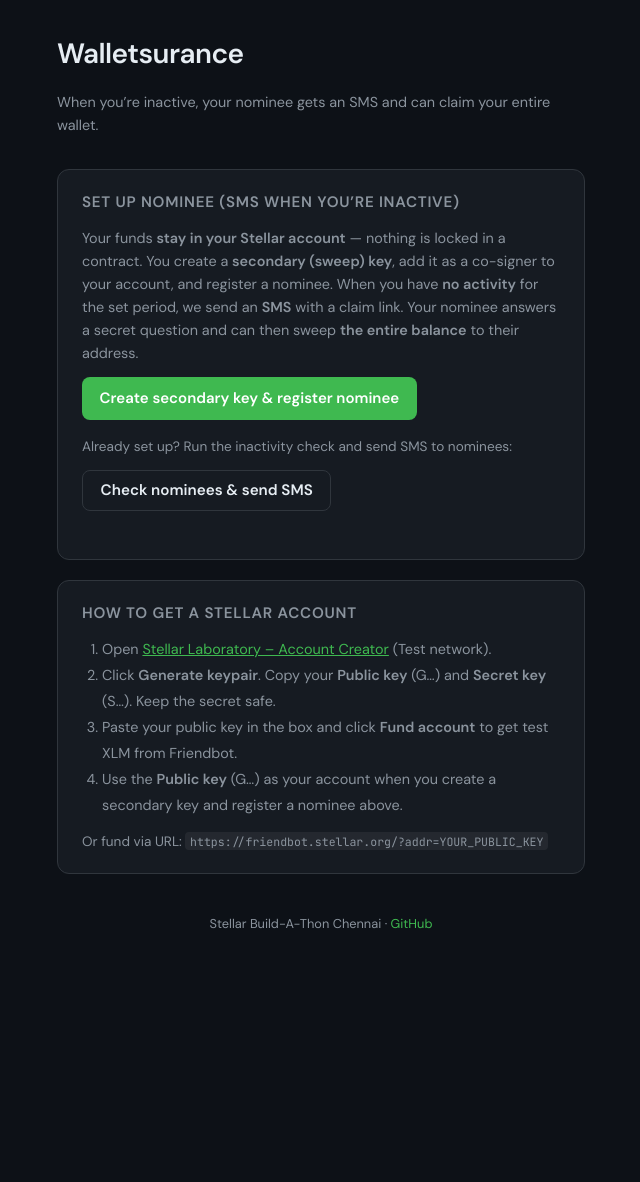
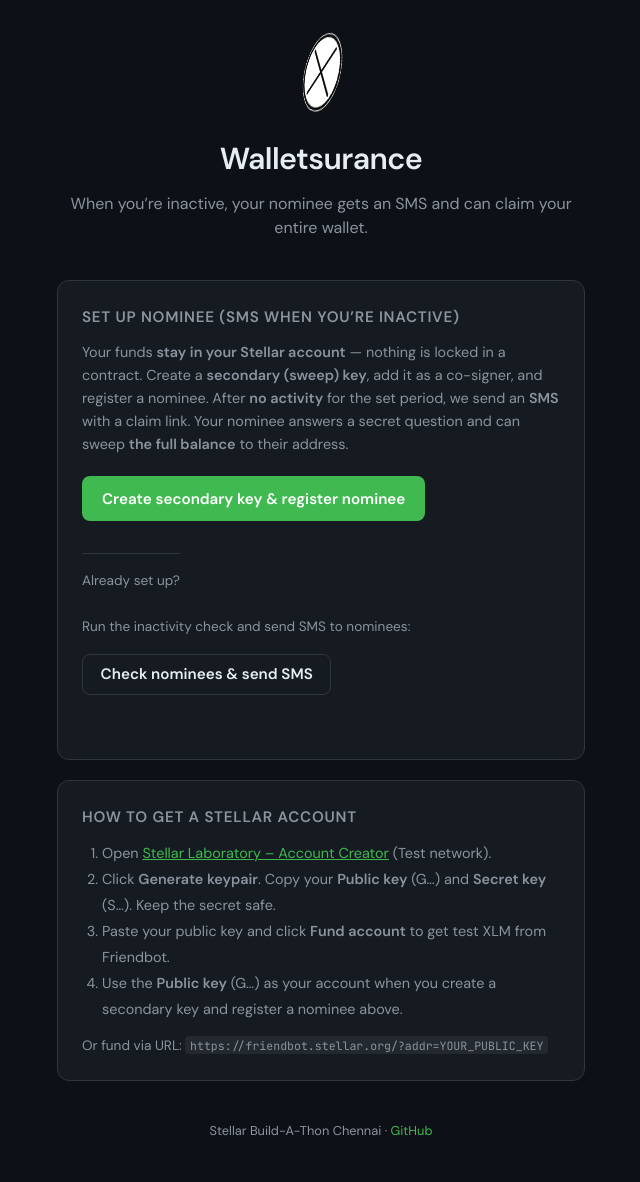
Before and after one commit to vaduvanathan/stellar-hackathon, a Flask app: page / in a window 1280 px wide. Shown: the whole page, without its empty margins (319-959 px from the left). Before the commit the page ends 929 px from the top, so only its background shows below. Run offline with Flask 3, Linux system fonts and the light colour scheme.

Commit message:
Frontend: 3D Stellar logo, hero layout, contract in footer; nominee: Build & sign first, then Connect wallet, then Stellar Lab
Co-authored-by: Cursor <cursoragent@cursor.com>

```diff
--- a/backend/templates/index.html
+++ b/backend/templates/index.html
@@ -31,21 +31,51 @@
       line-height: 1.6;
     }
     .wrap { max-width: 560px; margin: 0 auto; padding: 2rem 1rem; }
+    .hero {
+      text-align: center;
+      margin-bottom: 2.5rem;
+    }
+    .stellar-logo-wrap {
+      display: inline-block;
+      width: 80px;
+      height: 80px;
+      margin-bottom: 1rem;
+      perspective: 400px;
+    }
+    .stellar-logo-inner {
+      width: 100%;
+      height: 100%;
+      transform-style: preserve-3d;
+      animation: stellar-spin 8s linear infinite;
+    }
+    .stellar-logo-inner svg {
+      display: block;
+      width: 100%;
+      height: 100%;
+    }
+    @keyframes stellar-spin {
+      from { transform: rotateY(0deg) rotateX(12deg); }
+      to { transform: rotateY(360deg) rotateX(12deg); }
+    }
     h1 {
-      font-size: 1.75rem;
+      font-size: 1.9rem;
       font-weight: 600;
-      margin: 0 0 0.25rem 0;
+      margin: 0 0 0.5rem 0;
       letter-spacing: -0.02em;
     }
-    .tagline { color: var(--muted); font-size: 0.9rem; margin-bottom: 2rem; }
+    .tagline { color: var(--muted); font-size: 1rem; line-height: 1.5; margin: 0; }
     .card {
       background: var(--surface);
       border: 1px solid var(--border);
       border-radius: 12px;
-      padding: 1.25rem 1.5rem;
+      padding: 1.5rem 1.5rem;
       margin-bottom: 1.25rem;
     }
     .card h2 { font-size: 0.95rem; font-weight: 600; margin: 0 0 0.75rem 0; color: var(--muted); text-transform: uppercase; letter-spacing: 0.05em; }
+    .card-desc { margin: 0 0 1.25rem 0; color: var(--muted); font-size: 0.9rem; line-height: 1.6; }
+    .card-actions { display: flex; flex-direction: column; gap: 0.75rem; align-items: flex-start; }
+    .card-actions .btn { margin-right: 0; }
+    .card-divider { margin: 1.25rem 0 0.75rem 0; padding-top: 1rem; border-top: 1px solid var(--border); font-size: 0.85rem; color: var(--muted); }
     .status-row { display: flex; align-items: center; gap: 0.5rem; margin-bottom: 0.5rem; }
     .status-row:last-child { margin-bottom: 0; }
     .dot { width: 8px; height: 8px; border-radius: 50%; }
@@ -88,22 +118,38 @@
     .loading { color: var(--muted); }
     footer { margin-top: 2.5rem; text-align: center; color: var(--muted); font-size: 0.8rem; }
     footer a { color: var(--accent); text-decoration: none; }
-    a.btn { display: inline-block; background: var(--accent); color: #fff; padding: 0.6rem 1.1rem; border-radius: 8px; font-weight: 600; text-decoration: none; }
+    .contract-line { margin-top: 0.5rem; font-size: 0.8rem; color: var(--muted); }
+    .contract-line code { font-size: 0.75em; }
+    a.btn { display: inline-block; background: var(--accent); color: #fff; padding: 0.65rem 1.25rem; border-radius: 8px; font-weight: 600; text-decoration: none; font-size: 0.95rem; }
     a.btn:hover { background: var(--accent-dim); color: #fff; }
   </style>
 </head>
 <body>
   <div class="wrap">
-    <h1>Walletsurance</h1>
-    <p class="tagline">When you’re inactive, your nominee gets an SMS and can claim your entire wallet.</p>
+    <header class="hero">
+      <div class="stellar-logo-wrap" aria-hidden="true">
+        <div class="stellar-logo-inner">
+          <svg viewBox="0 0 64 64" fill="none" xmlns="http://www.w3.org/2000/svg" style="background: #fff; border-radius: 50%;">
+            <circle cx="32" cy="32" r="30" stroke="#0a0a0a" stroke-width="2.5" fill="none"/>
+            <line x1="14" y1="14" x2="50" y2="50" stroke="#0a0a0a" stroke-width="2.5" stroke-linecap="round"/>
+            <line x1="50" y1="14" x2="14" y2="50" stroke="#0a0a0a" stroke-width="2.5" stroke-linecap="round"/>
+          </svg>
+        </div>
+      </div>
+      <h1>Walletsurance</h1>
+      <p class="tagline">When you’re inactive, your nominee gets an SMS and can claim your entire wallet.</p>
+    </header>
 
     <section class="card" id="nominee-section">
       <h2>Set up nominee (SMS when you’re inactive)</h2>
-      <p style="margin: 0 0 0.75rem 0; color: var(--muted); font-size: 0.9rem;">Your funds <strong>stay in your Stellar account</strong> — nothing is locked in a contract. You create a <strong>secondary (sweep) key</strong>, add it as a co-signer to your account, and register a nominee. When you have <strong>no activity</strong> for the set period, we send an <strong>SMS</strong> with a claim link. Your nominee answers a secret question and can then sweep <strong>the entire balance</strong> to their address.</p>
-      <a href="/nominee" class="btn">Create secondary key &amp; register nominee</a>
-      <p style="margin: 1rem 0 0.5rem 0; font-size: 0.85rem; color: var(--muted);">Already set up? Run the inactivity check and send SMS to nominees:</p>
-      <button type="button" id="check-nominees-btn" class="secondary" style="margin-top:0.25rem;">Check nominees &amp; send SMS</button>
-      <div id="check-nominees-msg" class="msg"></div>
+      <p class="card-desc">Your funds <strong>stay in your Stellar account</strong> — nothing is locked in a contract. Create a <strong>secondary (sweep) key</strong>, add it as a co-signer, and register a nominee. After <strong>no activity</strong> for the set period, we send an <strong>SMS</strong> with a claim link. Your nominee answers a secret question and can sweep <strong>the full balance</strong> to their address.</p>
+      <div class="card-actions">
+        <a href="/nominee" class="btn">Create secondary key &amp; register nominee</a>
+        <div class="card-divider">Already set up?</div>
+        <p style="margin:0 0 0.25rem 0; font-size: 0.85rem; color: var(--muted);">Run the inactivity check and send SMS to nominees:</p>
+        <button type="button" id="check-nominees-btn" class="secondary">Check nominees &amp; send SMS</button>
+        <div id="check-nominees-msg" class="msg"></div>
+      </div>
     </section>
 
     <section class="card" id="get-account">
@@ -111,14 +157,15 @@
       <ol style="margin:0;padding-left:1.25rem;color:var(--muted);font-size:0.9rem;line-height:1.8;">
         <li>Open <a href="https://laboratory.stellar.org/#account-creator?network=test" target="_blank" rel="noopener" style="color:var(--accent);">Stellar Laboratory – Account Creator</a> (Test network).</li>
         <li>Click <strong>Generate keypair</strong>. Copy your <strong>Public key</strong> (G…) and <strong>Secret key</strong> (S…). Keep the secret safe.</li>
-        <li>Paste your public key in the box and click <strong>Fund account</strong> to get test XLM from Friendbot.</li>
+        <li>Paste your public key and click <strong>Fund account</strong> to get test XLM from Friendbot.</li>
         <li>Use the <strong>Public key</strong> (G…) as your account when you create a secondary key and register a nominee above.</li>
       </ol>
       <p style="margin:0.75rem 0 0;font-size:0.85rem;color:var(--muted);">Or fund via URL: <code>https://friendbot.stellar.org/?addr=YOUR_PUBLIC_KEY</code></p>
     </section>
 
     <footer>
-      Stellar Build-A-Thon Chennai · <a href="https://github.com/vaduvanathan/stellar-hackathon">GitHub</a>
+      <p style="margin: 0 0 0.5rem 0;">Stellar Build-A-Thon Chennai · <a href="https://github.com/vaduvanathan/stellar-hackathon">GitHub</a></p>
+      <p id="contract-address-line" class="contract-line" style="display: none;">Soroban contract: <code id="contract-address"></code></p>
     </footer>
   </div>
 
@@ -144,6 +191,18 @@
         msg.className = 'msg err';
       }
     });
+
+    (async function showContractIfSet() {
+      try {
+        const r = await fetch('/api/lock-config');
+        const d = await r.json().catch(() => ({}));
+        const id = (d && d.contract_id) ? d.contract_id.trim() : '';
+        if (id) {
+          document.getElementById('contract-address').textContent = id;
+          document.getElementById('contract-address-line').style.display = 'block';
+        }
+      } catch (_) {}
+    })();
   </script>
 </body>
 </html>
--- a/backend/templates/nominee.html
+++ b/backend/templates/nominee.html
@@ -149,12 +149,12 @@
       </div>
       <p style="margin-top: 1rem; font-size: 0.9rem; color: var(--text);"><strong>Add this key as a signer</strong></p>
       <p style="margin: 0.25rem 0 0 0; font-size: 0.85rem; color: var(--muted);">Use <strong>Set Options</strong>: signer = the key above, weight = 1. You can build the transaction in Stellar Lab or sign it here with Freighter.</p>
-      <p style="margin: 0.5rem 0 0 0; font-size: 0.8rem; color: var(--warn);">Click <strong>Connect wallet</strong> first — a Freighter popup may open; click <strong>Allow</strong> in the popup. Then click <strong>Build &amp; sign here</strong>.</p>
+      <p style="margin: 0.5rem 0 0 0; font-size: 0.8rem; color: var(--warn);">Click <strong>Build &amp; sign here</strong> first. If Freighter says not connected, click <strong>Connect wallet</strong> and <strong>Allow</strong> in the popup, then try again. Or use Stellar Lab to build manually.</p>
       <div style="margin-top: 0.75rem; display: flex; flex-wrap: wrap; gap: 0.5rem; align-items: center;">
-        <button type="button" id="connect-wallet-btn" class="primary" style="background: var(--accent-dim); color: #fff; border: none; padding: 0.5rem 1rem; border-radius: 8px; font-family: inherit; cursor: pointer; font-size: 0.95rem; font-weight: 600;">Connect wallet (Freighter)</button>
+        <button type="button" id="add-signer-btn" class="primary" style="background: var(--accent-dim); color: #fff; border: none; padding: 0.5rem 1rem; border-radius: 8px; font-family: inherit; cursor: pointer; font-size: 0.95rem; font-weight: 600;">Build &amp; sign here (Freighter)</button>
+        <button type="button" id="connect-wallet-btn" class="secondary" style="background: var(--surface); color: var(--text); border: 1px solid var(--border); padding: 0.5rem 1rem; border-radius: 8px; font-family: inherit; cursor: pointer; font-size: 0.95rem; font-weight: 600;">Connect wallet (Freighter)</button>
         <span id="connect-status" style="font-size: 0.9rem; color: var(--muted);"></span>
         <a id="open-lab-btn" href="https://lab.stellar.org/transaction/build" target="_blank" rel="noopener" class="secondary" style="display: inline-block; background: var(--surface); color: var(--text); border: 1px solid var(--border); padding: 0.5rem 1rem; border-radius: 8px; font-family: inherit; cursor: pointer; text-decoration: none; font-size: 0.95rem; font-weight: 600;">Open Stellar Lab → Build transaction</a>
-        <button type="button" id="add-signer-btn" class="secondary" style="background: var(--surface); color: var(--text); border: 1px solid var(--border); padding: 0.5rem 1rem; border-radius: 8px; font-family: inherit; cursor: pointer; font-size: 0.95rem; font-weight: 600;">Build & sign here (Freighter)</button>
       </div>
       <div id="add-signer-msg" class="msg" style="margin-top: 0.5rem;"></div>
     </section>
```
